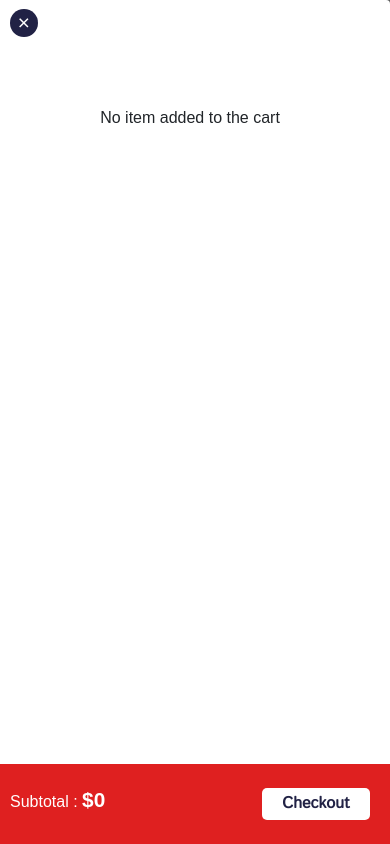
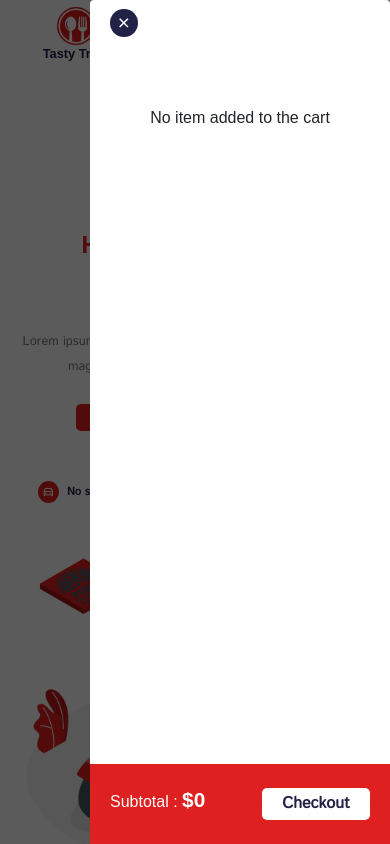
Before and after one commit to devmuhib/React-food-delivery-app, a React (Create React App) app: page /home in a window 390 px wide. Both pictures are taken after a click on the icon 290 px from the left and 40 px from the top of the page. Shown: the top 844 px of the page. Built offline with nearby package versions, Linux system fonts and the light colour scheme; a web font is replaced by a local one.

Commit message:
Issue fixed

```diff
--- a/src/components/UI/cart/Carts.jsx
+++ b/src/components/UI/cart/Carts.jsx
@@ -41,7 +41,9 @@ const Carts = () => {
             Subtotal : <span>${totalAmount}</span>
           </h6>
           <button>
-            <Link to="/checkout">Checkout</Link>
+            <Link to="/checkout" onClick={toggleCart}>
+              Checkout
+            </Link>
           </button>
         </div>
       </ListGroup>
--- a/src/styles/cart-item.css
+++ b/src/styles/cart-item.css
@@ -39,3 +39,9 @@
   margin-bottom: 15px;
   border-bottom: 1px solid #fde4e4;
 }
+
+@media only screen and (max-width: 576px) {
+  .delete__btn {
+    font-size: 1rem;
+  }
+}
--- a/src/styles/shopping-cart.css
+++ b/src/styles/shopping-cart.css
@@ -70,3 +70,9 @@
   color: #212245;
   font-weight: 600;
 }
+
+@media only screen and (max-width: 576px) {
+  .cart {
+    width: 300px !important;
+  }
+}
```
